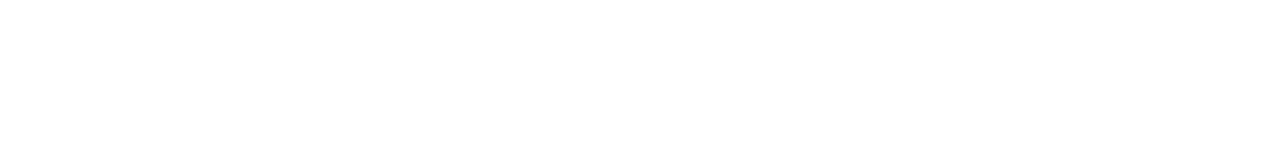
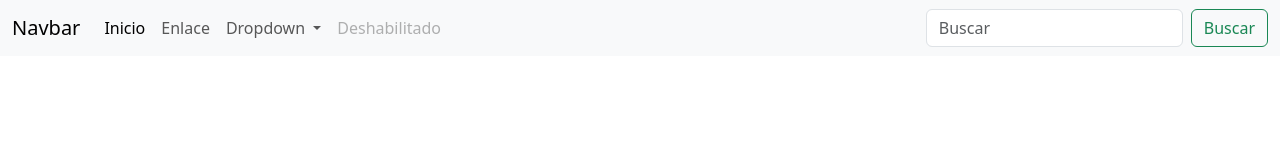
Before and after one commit to anagallardini/Grupo6, a plain HTML site: page index.html in a window 1280 px wide. Drawn offline with nearby package versions, Linux system fonts and the light colour scheme.

Commit message:
creacion nav

```diff
--- a/index.html
+++ b/index.html
@@ -8,7 +8,45 @@
     <title>Document</title>
 
 </head>
+<nav class="navbar navbar-expand-lg navbar-light bg-light">
+    <div class="container-fluid">
+      <a class="navbar-brand" href="#">Navbar</a>
+      <button class="navbar-toggler" type="button" data-bs-toggle="collapse" data-bs-target="#navbarSupportedContent" aria-controls="navbarSupportedContent" aria-expanded="false" aria-label="Toggle navigation">
+        <span class="navbar-toggler-icon"></span>
+      </button>
+      <div class="collapse navbar-collapse" id="navbarSupportedContent">
+        <ul class="navbar-nav me-auto mb-2 mb-lg-0">
+          <li class="nav-item">
+            <a class="nav-link active" aria-current="page" href="#">Inicio</a>
+          </li>
+          <li class="nav-item">
+            <a class="nav-link" href="#">Enlace</a>
+          </li>
+          <li class="nav-item dropdown">
+            <a class="nav-link dropdown-toggle" href="#" id="navbarDropdown" role="button" data-bs-toggle="dropdown" aria-expanded="false">
+              Dropdown
+            </a>
+            <ul class="dropdown-menu" aria-labelledby="navbarDropdown">
+              <li><a class="dropdown-item" href="#">Acción</a></li>
+              <li><a class="dropdown-item" href="#">Otra acción</a></li>
+              <li><hr class="dropdown-divider"></li>
+              <li><a class="dropdown-item" href="#">Algo más aquí</a></li>
+            </ul>
+          </li>
+          <li class="nav-item">
+            <a class="nav-link disabled">Deshabilitado</a>
+          </li>
+        </ul>
+        <form class="d-flex" role="search">
+          <input class="form-control me-2" type="search" placeholder="Buscar" aria-label="Buscar">
+          <button class="btn btn-outline-success" type="submit">Buscar</button>
+        </form>
+      </div>
+    </div>
+  </nav>
 <body>
+
+
     <script src="https://cdn.jsdelivr.net/npm/bootstrap@5.3.0-alpha1/dist/js/bootstrap.bundle.min.js" integrity="sha384-w76AqPfDkMBDXo30jS1Sgez6pr3x5MlQ1ZAGC+nuZB+EYdgRZgiwxhTBTkF7CXvN" crossorigin="anonymous"></script>
 </body>
 </htm
```
